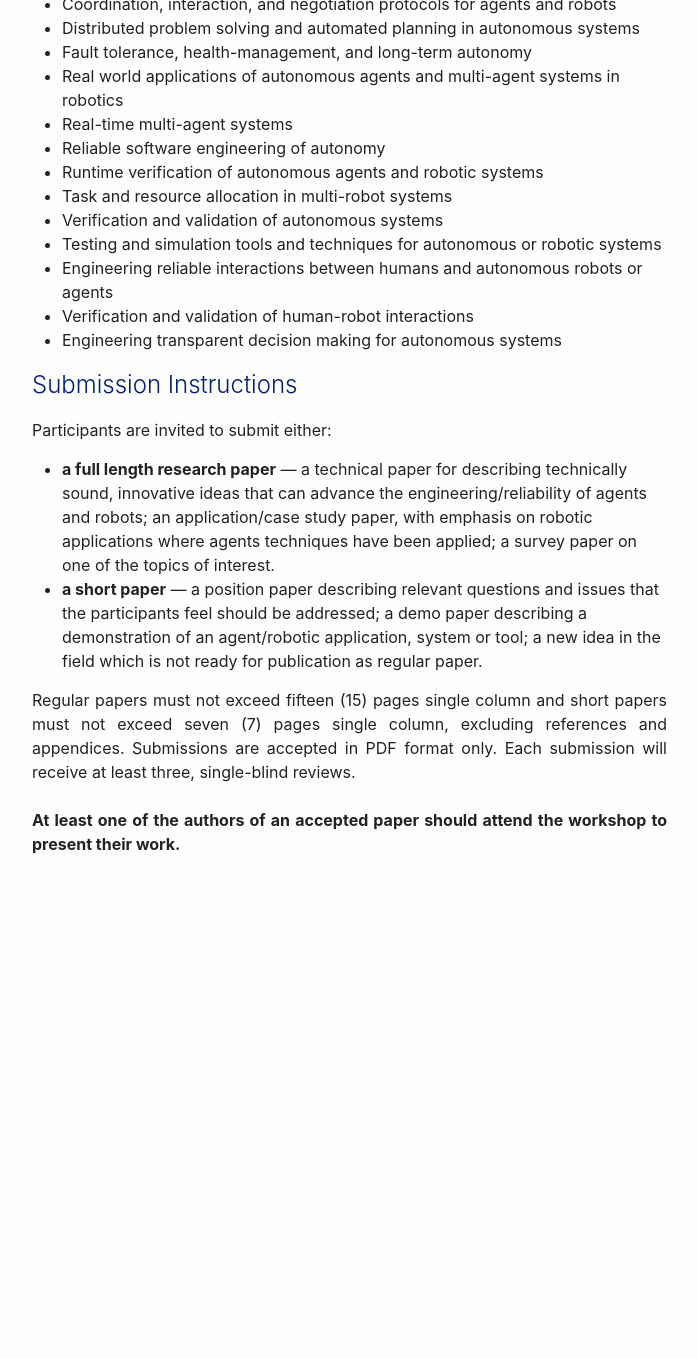
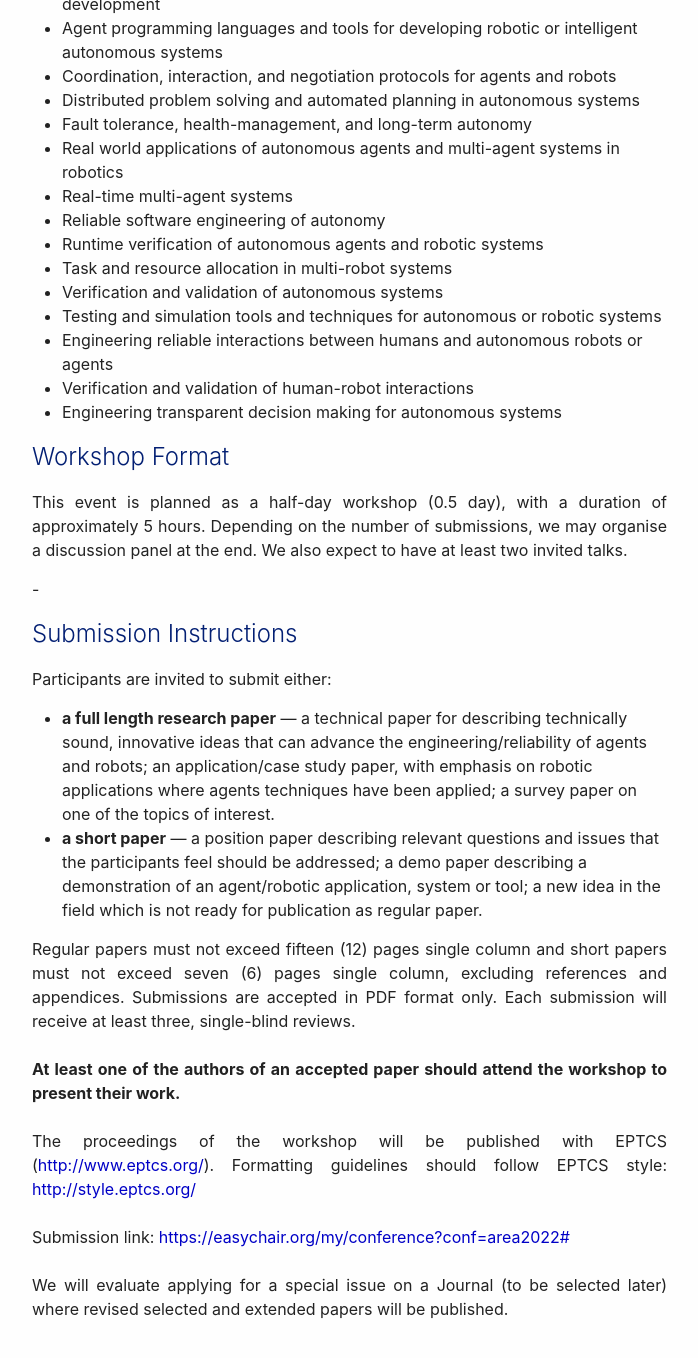
Before and after one commit to AREAWorkshop/AREA2022, a Jekyll site: the page built from index.md, in a window 1280 px wide and 1400 px high, scrolled down 1282 px. Shown: the top 1358 px of the window, without its empty margins (53-751 px from the left). Built offline with Jekyll 4.4.1, drawn with Linux system fonts in a browser that asks for light colours; nearby versions of some CDN libraries; before the commit the page ends 2241 px from its top, so only the background shows below that; some of the changed text lies outside the part shown.

Commit message:
Update index.md

```diff
--- a/index.md
+++ b/index.md
@@ -41,11 +41,11 @@ image: https://areaworkshop.github.io/AREA2022/images/logos/area_logo_1.png
 
 <p align="justify">
   Autonomous agents is a well-established area that has been researched for decades, both from a design and implementation viewpoint.  Nonetheless, the application of agents in real world scenarios has largely been adopted in applications which are primarily software based, and remains limited in applications which involve physical interaction.
-  In parallel, robots are no longer used only in tightly constrained industrial applications, but are instead being applied to an increasing number of domains, ranging from robotic assistants to search and rescue, where the working environment is both dynamic and underspecified, and may involve interactions between multiple robots and humans.
+  In parallel, robots are no longer used only in tightly constrained industrial applications, but are instead being applied to an increasing number of domains, ranging from robotic assistants to search and rescue, where the working environment is both dynamic and underspecified, and may involve interactions between multiple robots and humans.<br>
 <br>
-  This presents significant challenges to traditional software engineering methodologies.  Increased autonomy is an important route to enabling robotic applications to function in these environments and autonomous agents and multi-agent systems are a promising approach to their engineering.  However, as autonomy and interaction increases, the engineering of reliable behaviour becomes more challenging (both in robotic applications and in more traditional autonomous agent settings) and so there is a need for researching new approaches to verification and validation that can be integrated in the engineering lifecycle of these systems.
+  This presents significant challenges to traditional software engineering methodologies.  Increased autonomy is an important route to enabling robotic applications to function in these environments and autonomous agents and multi-agent systems are a promising approach to their engineering.  However, as autonomy and interaction increases, the engineering of reliable behaviour becomes more challenging (both in robotic applications and in more traditional autonomous agent settings) and so there is a need for researching new approaches to verification and validation that can be integrated in the engineering lifecycle of these systems.<br>
 <br>
-  Autonomous behaviour responsible for decision-making in computational systems should (ideally) be verifiable particularly when these systems are expensive to produce or are deployed in safety-critical situations. Thus, verification and validation are important and necessary steps towards providing assurances about the reliability of autonomy in these systems.
+  Autonomous behaviour responsible for decision-making in computational systems should (ideally) be verifiable particularly when these systems are expensive to produce or are deployed in safety-critical situations. Thus, verification and validation are important and necessary steps towards providing assurances about the reliability of autonomy in these systems.<br>
 <br>
   This workshop aims to bring together researchers from the autonomous agents and the robotics communities, since combining knowledge coming from these two research areas may lead to innovative approaches that solve complex problems related with the verification and validation of autonomous robotic systems. Consequently, we encourage submissions that combine agents, robots, software engineering, and verification, but we also welcome papers focused on one of these areas, as long as their applicability to the other areas is clear.
 </p>
@@ -77,13 +77,13 @@ image: https://areaworkshop.github.io/AREA2022/images/logos/area_logo_1.png
    <li> Engineering transparent decision making for autonomous systems</li>
 </ul>
 
-<!---
+
 ## Workshop Format
 
 <p align="justify">
-This event is planned as a one-day workshop. Our aim is to have three reviews per paper. At least one of the authors of an accepted paper should attend the workshop to present their work. Depending on the number of submissions, we would like to have a discussion panel at the end. We also expect to have at least one invited talk, focused on autonomous decision-making with agents applied to robotic systems.
+This event is planned as a half-day workshop (0.5 day), with a duration of approximately 5 hours. Depending on the number of submissions, we may organise a discussion panel at the end. We also expect to have at least two invited talks.
 </p>
---->
+-
 
 ## Submission Instructions
 
@@ -103,17 +103,16 @@ Participants are invited to submit either:
 </ul>
 </p>
 <p align="justify">
-Regular papers must not exceed fifteen (15) pages single column and short papers must not exceed seven (7) pages single column, excluding references and appendices.
+Regular papers must not exceed fifteen (12) pages single column and short papers must not exceed seven (6) pages single column, excluding references and appendices.
 Submissions are accepted in PDF format only. Each submission will receive at least three, single-blind reviews.
 <br><br>
 <b>At least one of the authors of an accepted paper should attend the workshop to present their work. </b>
 <br><br>
-<!-- The proceedings of the workshop will be published with EPTCS (<a href="http://www.eptcs.org/">http://www.eptcs.org/</a>). Formatting guidelines should follow EPTCS style: <a href="http://style.eptcs.org/">http://style.eptcs.org/</a>
+The proceedings of the workshop will be published with EPTCS (<a href="http://www.eptcs.org/">http://www.eptcs.org/</a>). Formatting guidelines should follow EPTCS style: <a href="http://style.eptcs.org/">http://style.eptcs.org/</a>
 <br><br>
-Submission link: <a href="https://easychair.org/my/conference?conf=area2021#">https://easychair.org/my/conference?conf=area2020#</a>
+Submission link: <a href="https://easychair.org/my/conference?conf=area2022#">https://easychair.org/my/conference?conf=area2022#</a>
 <br><br>
-We will evaluate applying for a special issue on a Journal (to be selected) where revised selected and extended papers will be published.
--->
+We will evaluate applying for a special issue on a Journal (to be selected later) where revised selected and extended papers will be published.
 </p>
 
 <!-- ## Accepted Papers
@@ -320,7 +319,14 @@ The time is in <a href="https://time.is/it/CEST">CEST timezone</a>.
 
 ## Important Dates
 
-Coming soon...
+<ul>
+<li><b>Abstract Submission (optional): 29th April 2022</b></li>
+<li><b>Paper Submission Deadline: 6th May 2022 (AoE, UTC-12)</b></li>
+<li>Paper Notification: 3rd June 2022</li>
+<li>Camera Ready: 17th June 2022</li>
+<li>Workshop: 23rd-25th July 2022 (EXACT DAY TO BE CONFIRMED)</li>
+</ul>
+
 
 <!-- <ul>
 <li><b><s>Paper Submission Deadline: 10th May 2020 (AoE, UTC-12)</s></b></li>
```
